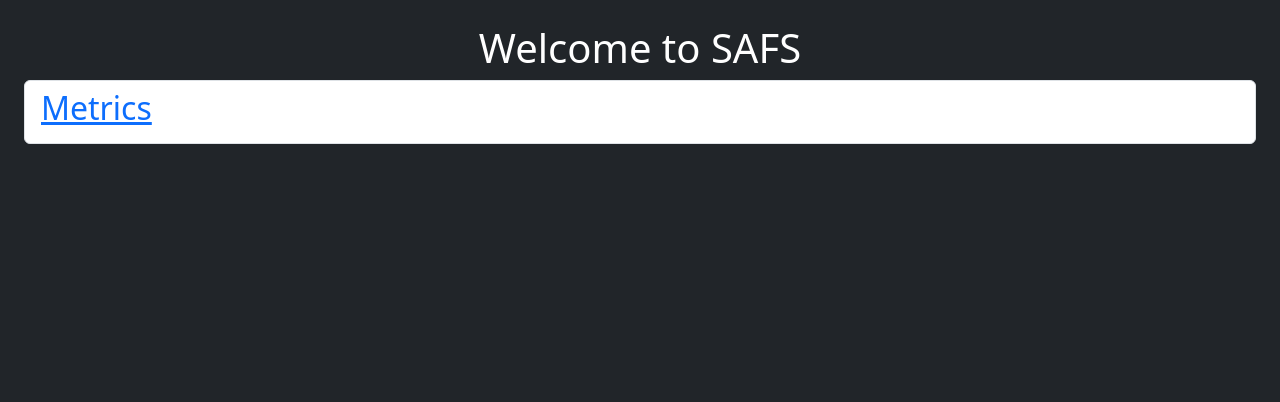
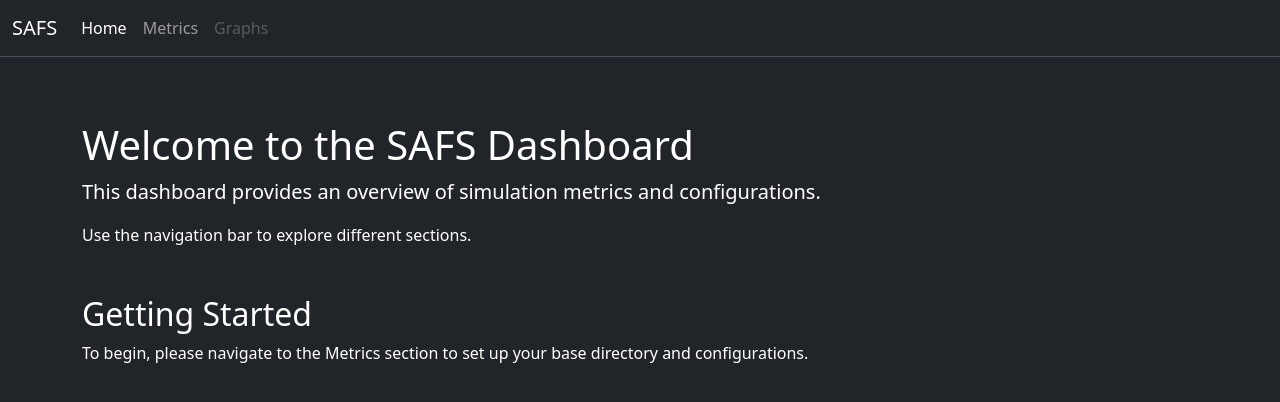
Before and after one commit to iuryFilho/safs, a Flask app: page / in a window 1280 px wide. Shown: the top 402 px of the page. Run offline with Flask 3, Linux system fonts and the light colour scheme.

Commit message:
refactor: Adiciona navbar

```diff
--- a/templates/__base.jinja
+++ b/templates/__base.jinja
@@ -17,15 +17,28 @@
           integrity="sha384-4Q6Gf2aSP4eDXB8Miphtr37CMZZQ5oXLH2yaXMJ2w8e2ZtHTl7GptT4jmndRuHDT"
           crossorigin="anonymous">
   </head>
-  <body class="p-4 text-bg-dark">
-    <header class="text-center">
-      <h1>
-        {% block header required %}
-        {% endblock header %}
-      </h1>
-    </header>
+  <body class="text-bg-dark">
+    <nav class="navbar navbar-expand-lg bg-dark border-bottom border-body mb-3"
+         data-bs-theme="dark">
+      <div class="container-fluid">
+        <span class="navbar-brand mb-0 h1">SAFS</span>
+        <button class="navbar-toggler"
+                type="button"
+                data-bs-toggle="collapse"
+                data-bs-target="#navbarNav"
+                aria-controls="navbarNav"
+                aria-expanded="false"
+                aria-label="Toggle navigation">
+          <span class="navbar-toggler-icon"></span>
+        </button>
+        <div class="collapse navbar-collapse" id="navbarNav">
+          {% block navbarNav required %}
+          {% endblock navbarNav %}
+        </div>
+      </div>
+    </nav>
 
-    <main id="main">
+    <main id="main" class="p-4">
       {% block content required %}
       {% endblock content %}
     </main>
--- a/templates/__macros.jinja
+++ b/templates/__macros.jinja
@@ -1,3 +1,30 @@
+{% macro navbarNav(page) %}
+  <ul class="navbar-nav">
+    <li class="nav-item">
+      {% if page == "index" %}
+        <span class="nav-link active" aria-current="page">Home</span>
+      {% else %}
+        <a class="nav-link" href="{{ url_for('index') }}">Home</a>
+      {% endif %}
+    </li>
+    <li class="nav-item">
+      {% if page == "metrics" %}
+        <span class="nav-link active" aria-current="page">Metrics</span>
+      {% else %}
+        <a class="nav-link" href="{{ url_for('metrics.metrics_index') }}">Metrics</a>
+      {% endif %}
+    </li>
+    <li class="nav-item">
+      {# {% if page == "graphs" %}
+        <span class="nav-link active" aria-current="page">Graphs</span>
+      {% else %}
+        <a class="nav-link" href="{{ url_for('graphs.graphs_index') }}">Graphs</a>
+      {% endif %} #}
+      <a class="nav-link disabled" aria-disabled="true">Graphs</a>
+    </li>
+  </ul>
+{% endmacro %}
+
 {% macro section(name) %}
   <section id="{{ name }}-section" class="mb-4">
     {{ caller() }}
--- a/templates/index.jinja
+++ b/templates/index.jinja
@@ -1,16 +1,23 @@
 {% extends "__base.jinja" %}
+{% from "__macros.jinja" import navbarNav %}
+
 {% block title %}
   Home
 {% endblock title %}
-{% block header %}
-  Welcome to SAFS
-{% endblock header %}
+
+{% block navbarNav %}
+  {{ navbarNav("index") }}
+{% endblock navbarNav %}
+
 {% block content %}
-  <ul class="list-group">
-    <li class="list-group-item">
-      <a href="{{ url_for('metrics.metrics_index') }}">
-        <h2>Metrics</h2>
-      </a>
-    </li>
-  </ul>
+  <div class="container">
+    <h1 class="mt-4">Welcome to the SAFS Dashboard</h1>
+    <p class="lead">This dashboard provides an overview of simulation metrics and configurations.</p>
+    <p>Use the navigation bar to explore different sections.</p>
+  </div>
+
+  <div class="container mt-5">
+    <h2>Getting Started</h2>
+    <p>To begin, please navigate to the Metrics section to set up your base directory and configurations.</p>
+  </div>
 {% endblock content %}
```
Also changed, not shown: templates/metrics.jinja (+7 -4 lines).
